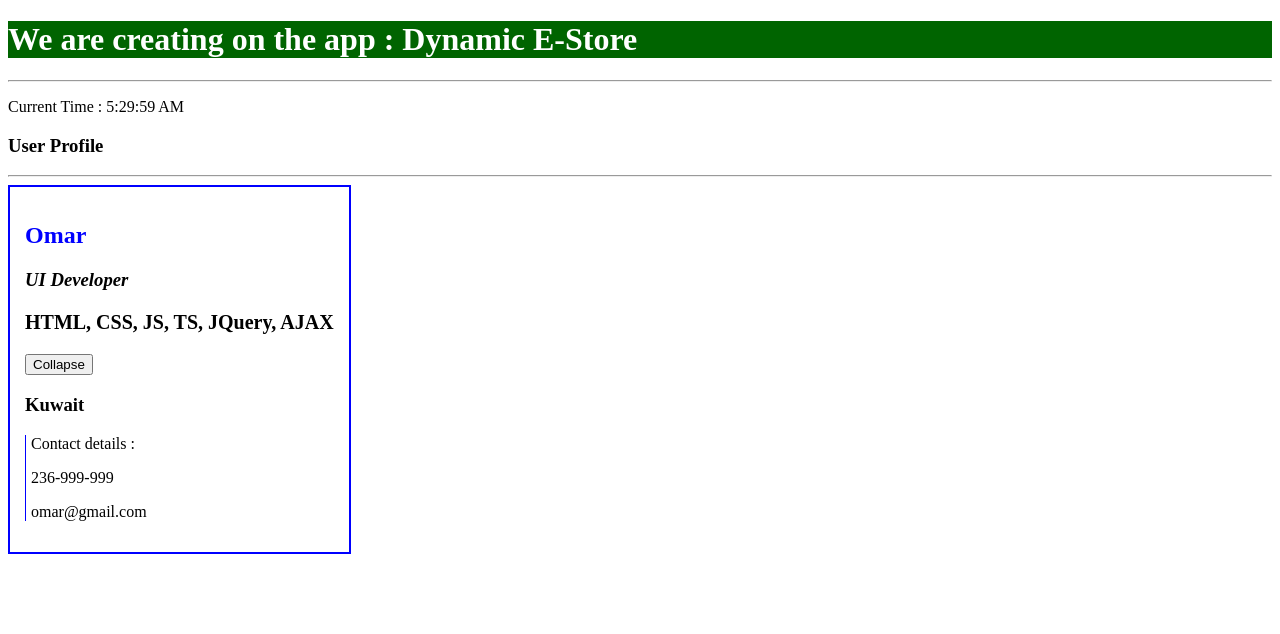
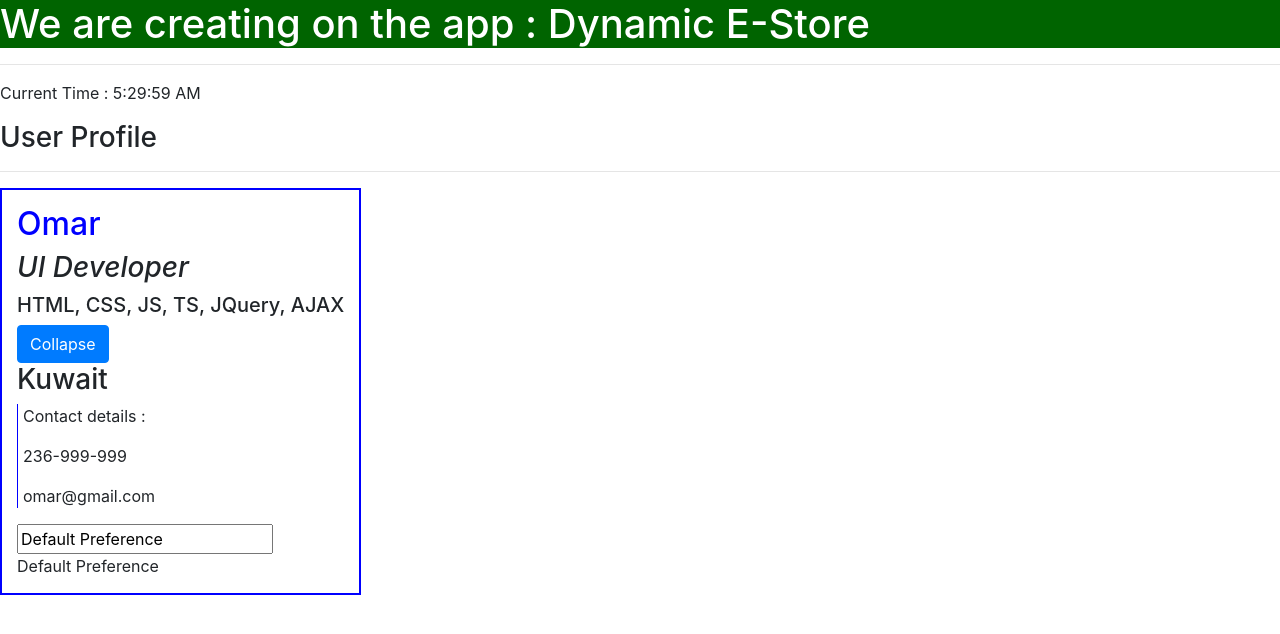
Before and after one commit to messagewaleed/first-angular-pro, an Angular app: page / in a window 1280 px wide. Shown: the top 634 px of the page. Built offline with nearby package versions, Linux system fonts and the light colour scheme.

Commit message:
Added the Banana in a Box syntax demo, bootstrap link

```diff
--- a/src/app/profile/profile.component.html
+++ b/src/app/profile/profile.component.html
@@ -7,8 +7,8 @@
 <h3 class="profileDesignation">{{profile.designation}}</h3>
 <h3 class="profileSkills">{{profile.skills}}</h3>
 
-<button *ngIf="!flag" (click)="toggleContactDetails()">Collapse</button>
-<button *ngIf="flag" (click)="toggleContactDetails()">Expand</button>
+<button class="btn btn-primary" *ngIf="!flag" (click)="toggleContactDetails()">Collapse</button>
+<button class="btn btn-primary" *ngIf="flag" (click)="toggleContactDetails()">Expand</button>
 <div *ngIf="!flag">
 <h3 class="profileLocation">{{profile.location}}</h3>
     <div *ngIf="profile.contact.length" class="profileContact">
@@ -18,7 +18,12 @@
         </p>
     </div>
 </div>
+<input type="text" [(ngModel)]="defaultValue">
+<br>
+{{defaultValue}}
 </div>
+
+
 
 
 <!-- *ngFor="let item of property" -->
--- a/src/app/profile/profile.component.ts
+++ b/src/app/profile/profile.component.ts
@@ -11,6 +11,9 @@ export class ProfileComponent {
 
   // @Input('name') name !: string;
   // @Input('designation') designation !: string;
+
+
+  @Input("defaultValue") defaultValue : string = "Default Preference";
 
   flag : boolean = false;
 
--- a/src/index.html
+++ b/src/index.html
@@ -1,6 +1,7 @@
 <!doctype html>
 <html lang="en">
 <head>
+  <link rel="stylesheet" href="https://cdn.jsdelivr.net/npm/bootstrap@4.6.2/dist/css/bootstrap.min.css" integrity="sha384-xOolHFLEh07PJGoPkLv1IbcEPTNtaed2xpHsD9ESMhqIYd0nLMwNLD69Npy4HI+N" crossorigin="anonymous">
   <meta charset="utf-8">
   <title>FirstAngularPro</title>
   <base href="/">
```
Also changed, not shown: src/app/app.component.html (+10 -0 lines), src/app/app.module.ts (+4 -3 lines).
